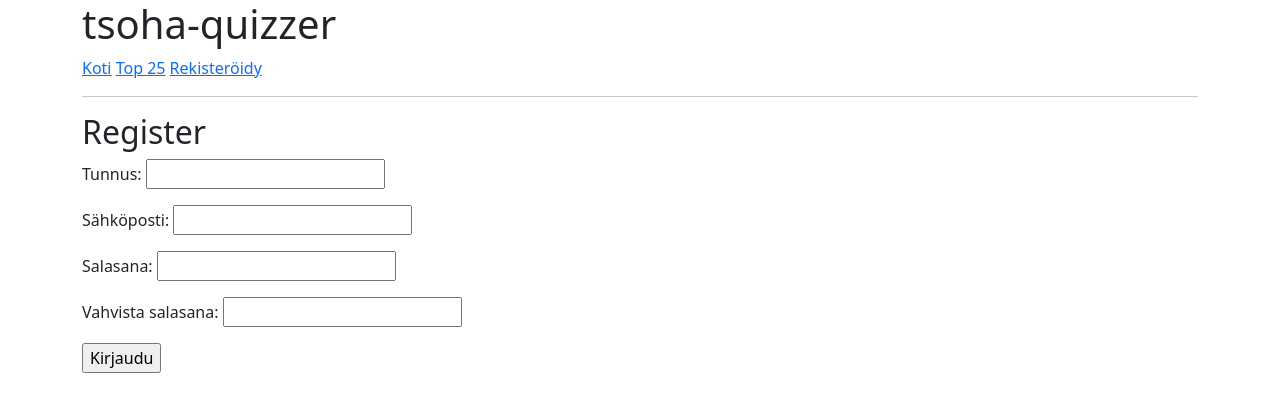
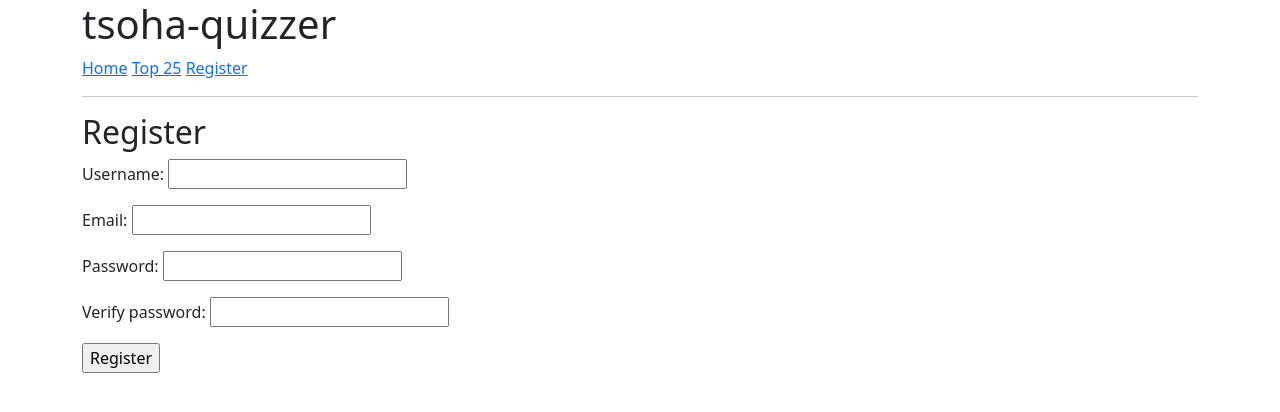
Before and after one commit to nabelosaurus/tsoha-quizzer, a Flask app: page /register in a window 1280 px wide. Shown: the top 412 px of the page. Run offline with Flask 2, Linux system fonts and the light colour scheme.

Commit message:
Change the language of the app.

```diff
--- a/templates/add_questions.html
+++ b/templates/add_questions.html
@@ -5,12 +5,12 @@
 <form action="/add-questions/{{number_of_questions}}" method="POST">
 {% for i in range(number_of_questions) %}
 <p>
-    <label for="question{{i+1}}">Kysymys {{ i+1 }}</label>
+    <label for="question{{i+1}}">Question {{ i+1 }}</label>
     <input type="text" name="question{{i+1}}">
-    <label for="vastaus{{i+1}}">Vastaus {{ i+1 }}</label>
+    <label for="vastaus{{i+1}}">Answer {{ i+1 }}</label>
     <input type="text" name="answer{{i+1}}">
 </p>
 {% endfor %}
-<input type="submit" value="Lähetä">
+<input type="submit" value="Answer">
 </form>
 {% endblock %}
--- a/templates/add_quiz.html
+++ b/templates/add_quiz.html
@@ -3,7 +3,7 @@
 {% block content %}
 <h2>Add Quiz</h2>
 <form action="/add-quiz" method="POST">
-    <label for="questions">Kuinka monta kysymystä?</label>
+    <label for="questions">How many questions should the quiz have?</label>
     <input type="number" name="questions">
     <input type="submit" value="Lähetä">
 </form>
--- a/templates/base.html
+++ b/templates/base.html
@@ -14,13 +14,13 @@
   <body>
     <div class="container">
     <h1>tsoha-quizzer</h1>
-    <a href="/">Koti</a>
+    <a href="/">Home</a>
     <a href="/top25">Top 25</a>
     {% if session.username %}
-    <a href="/add-quiz">Lisää kysely</a>
-    <a href="/logout">Kirjaudu ulos</a>
+    <a href="/add-quiz">Add quiz</a>
+    <a href="/logout">Logout</a>
     {% else %}
-    <a href="/register">Rekisteröidy</a>
+    <a href="/register">Register</a>
     {% endif %}
     <hr>
 
--- a/templates/index.html
+++ b/templates/index.html
@@ -11,7 +11,7 @@
 
 {% block right_content %}
 {% if session.username %}
-<p> Olet kirjautunut nimellä {{ session.username }}</p>
+<p> You are logged in as {{ session.username }}</p>
 {% else %}
 <form action="/login" method="POST">
     <label for="username">Tunnus: </label>
--- a/templates/register.html
+++ b/templates/register.html
@@ -4,21 +4,21 @@
 <h2>Register</h2>
 <form action="/register" method="POST">
     <p>
-    <label for="username">Tunnus: </label>
+    <label for="username">Username: </label>
     <input type="text" name="username">
     </p>
     <p>
-    <label for="email">Sähköposti: </label>
+    <label for="email">Email: </label>
     <input type="text" name="email">
     </p>
     <p>
-    <label for="password">Salasana: </label>
+    <label for="password">Password: </label>
     <input type="password" name="password">
     </p>
     <p>
-    <label for="password-verification">Vahvista salasana: </label>
+    <label for="password-verification">Verify password: </label>
     <input type="password" name="password-verification">
     </p>
-    <input type="submit" value="Kirjaudu">
+    <input type="submit" value="Register">
 </form>
 {% endblock %}
```
